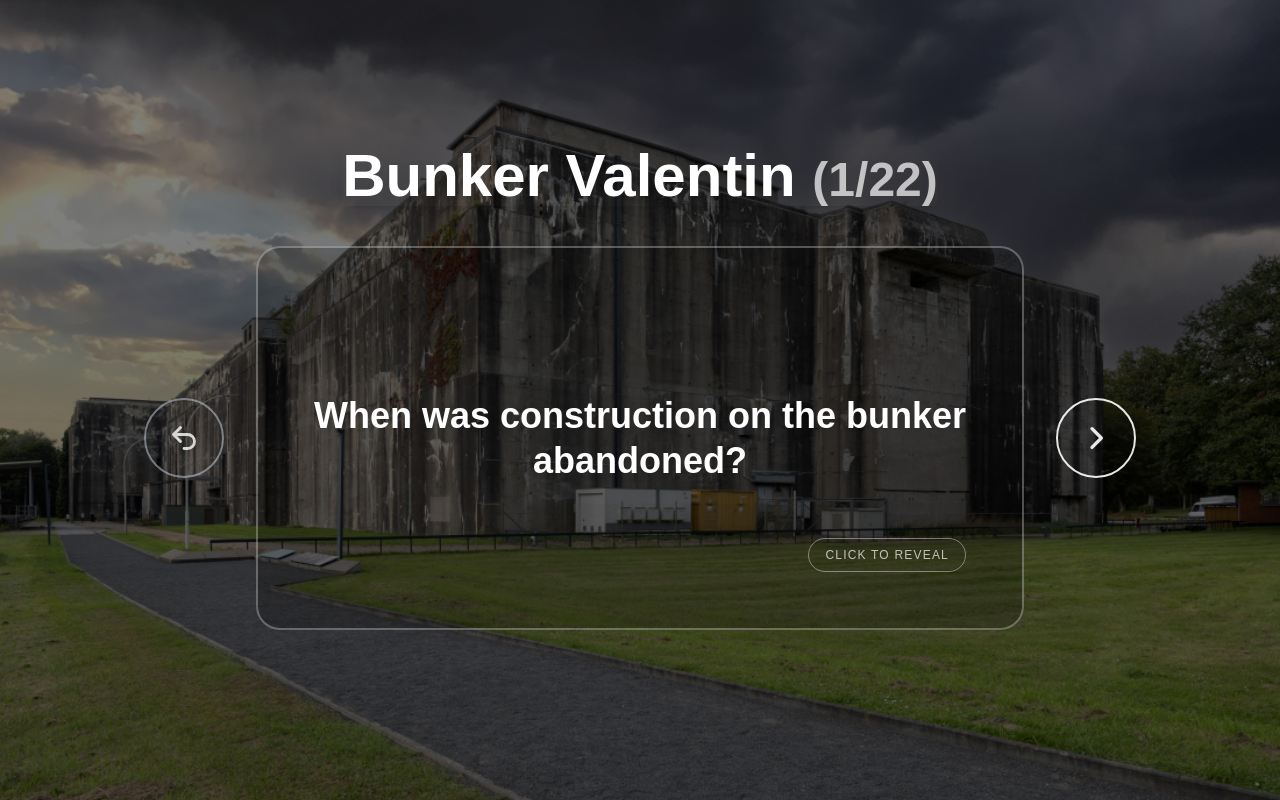
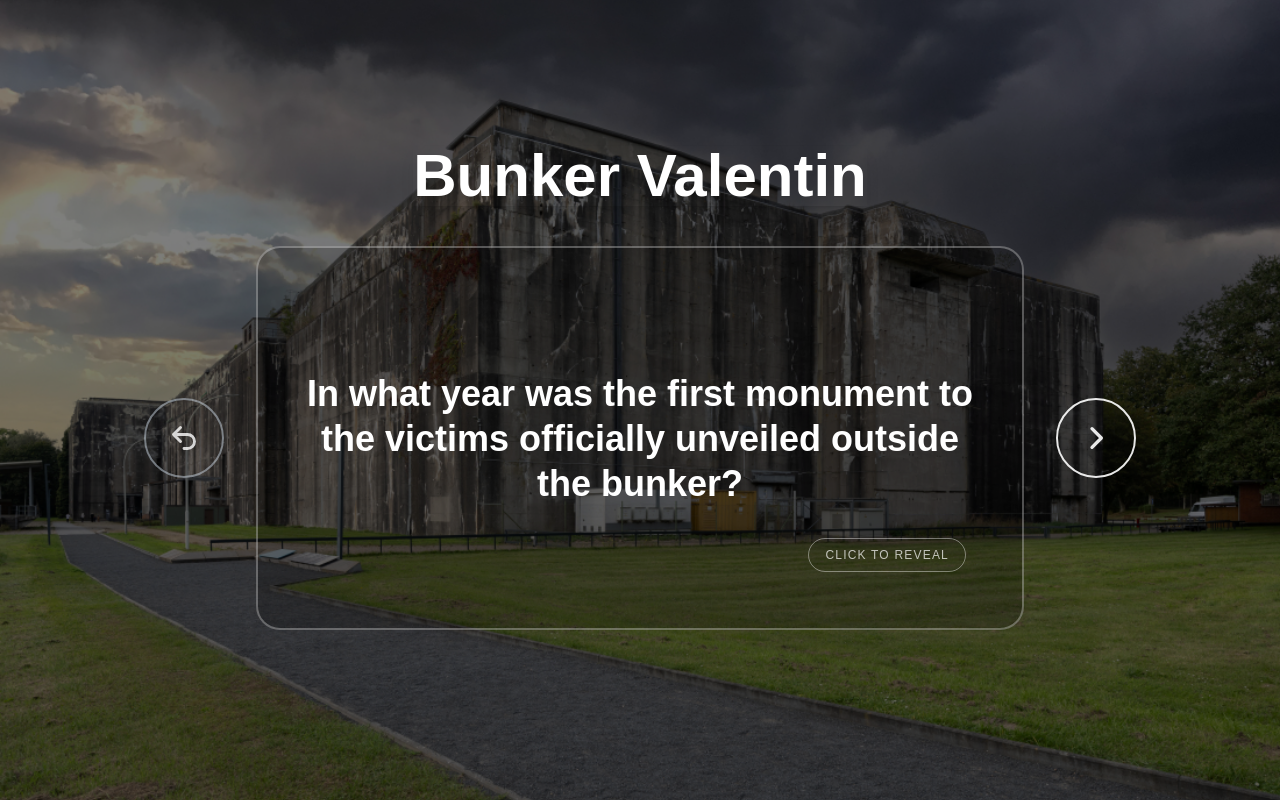
Before and after one commit to wangilisasi/bunker, a Next.js app: page / in a window 1280 px wide. Built offline with nearby package versions, Linux system fonts and the light colour scheme.

Commit message:
Make flashcards truly transparent with glassmorphism effect

```diff
--- a/src/components/Flashcard.tsx
+++ b/src/components/Flashcard.tsx
@@ -1,13 +1,41 @@
 "use client";
 
-import { useState, useEffect } from "react";
+import { useState } from "react";
 
-const animations = ["flip-horizontal", "flip-vertical", "fade-slide"] as const;
-type AnimationStyle = (typeof animations)[number];
+interface FlashcardProps {
+  question: string;
+  answer: string;
+}
 
-// These components now only define the *look* of the card, not its positioning.
-const FrontCard = ({ question }: { question: string }) => (
-  <div className="w-full h-full bg-black/20 backdrop-blur-lg border-2 border-white/30 group-hover:border-white/50 rounded-3xl transition-all duration-500 flex items-center justify-center p-8 sm:p-10">
+const CardFace = ({ children }: { children: React.ReactNode }) => (
+  <div className="relative w-full h-full border-2 border-white/30 group-hover:border-white/50 rounded-3xl p-8 sm:p-10 overflow-hidden transition-all duration-500 backdrop-blur-md bg-black/20">
+    {/* Content */}
+    <div className="relative w-full h-full flex items-center justify-center">
+      {children}
+    </div>
+  </div>
+);
+
+export default function Flashcard({ question, answer }: FlashcardProps) {
+  const [isFlipped, setIsFlipped] = useState(false);
+
+  const handleFlip = () => {
+    setIsFlipped(!isFlipped);
+  };
+
+  return (
+    <div
+      className="group w-full max-w-3xl mx-auto cursor-pointer"
+      onClick={handleFlip}
+    >
+      <div
+        className={`relative w-full h-80 sm:h-96 transition-transform duration-700 transform-style-preserve-3d ${
+          isFlipped ? "rotate-x-180" : ""
+        }`}
+      >
+        {/* Front of card */}
+        <div className="absolute inset-0 w-full h-full backface-hidden">
+          <CardFace>
             <div className="relative text-center w-full h-full flex items-center justify-center">
               <h2 className="text-white text-3xl md:text-4xl font-bold leading-tight">
                 {question}
@@ -18,11 +46,12 @@ const FrontCard = ({ question }: { question: string }) => (
                 </div>
               </div>
             </div>
+          </CardFace>
         </div>
-);
 
-const BackCard = ({ answer }: { answer: string }) => (
-  <div className="w-full h-full bg-black/20 backdrop-blur-lg border-2 border-white/30 group-hover:border-white/50 rounded-3xl transition-all duration-500 flex items-center justify-center p-8 sm:p-10">
+        {/* Back of card */}
+        <div className="absolute inset-0 w-full h-full backface-hidden rotate-x-180">
+          <CardFace>
             <div className="relative text-center w-full h-full flex flex-col items-center justify-center">
               <div className="absolute top-4 left-4">
                 <div className="px-3 py-1 bg-white/10 border border-white/20 rounded-full text-white/80 text-xs font-semibold uppercase tracking-widest">
@@ -33,76 +62,8 @@ const BackCard = ({ answer }: { answer: string }) => (
                 {answer}
               </p>
             </div>
+          </CardFace>
         </div>
-);
-
-interface FlashcardProps {
-  question: string;
-  answer: string;
-}
-
-export default function Flashcard({ question, answer }: FlashcardProps) {
-  const [isFlipped, setIsFlipped] = useState(false);
-  const [animationStyle, setAnimationStyle] = useState<AnimationStyle>("flip-horizontal");
-
-  useEffect(() => {
-    setAnimationStyle(animations[Math.floor(Math.random() * animations.length)]);
-  }, [question]);
-
-  const handleFlip = () => setIsFlipped(!isFlipped);
-
-  // The main container sets the size for all animation types
-  return (
-    <div
-      className="group w-full max-w-3xl mx-auto cursor-pointer"
-      onClick={handleFlip}
-    >
-      <div className="relative w-full h-80 sm:h-96">
-        {animationStyle === "fade-slide" ? (
-          <>
-            <div
-              className={`absolute inset-0 transition-all duration-500 ease-in-out ${
-                isFlipped
-                  ? "opacity-0 transform -translate-y-4"
-                  : "opacity-100 transform translate-y-0"
-              }`}
-            >
-              <FrontCard question={question} />
-            </div>
-            <div
-              className={`absolute inset-0 transition-all duration-500 ease-in-out ${
-                isFlipped
-                  ? "opacity-100 transform translate-y-0"
-                  : "opacity-0 transform translate-y-4"
-              }`}
-            >
-              <BackCard answer={answer} />
-            </div>
-          </>
-        ) : (
-          <div
-            className={`w-full h-full transition-transform duration-700 transform-style-preserve-3d ${
-              isFlipped
-                ? animationStyle === "flip-horizontal"
-                  ? "rotate-y-180"
-                  : "rotate-x-180"
-                : ""
-            }`}
-          >
-            <div className="absolute inset-0 w-full h-full backface-hidden">
-              <FrontCard question={question} />
-            </div>
-            <div
-              className={`absolute inset-0 w-full h-full backface-hidden ${
-                animationStyle === "flip-horizontal"
-                  ? "rotate-y-180"
-                  : "rotate-x-180"
-              }`}
-            >
-              <BackCard answer={answer} />
-            </div>
-          </div>
-        )}
       </div>
     </div>
   );
--- a/src/components/FlashcardApp.tsx
+++ b/src/components/FlashcardApp.tsx
@@ -101,10 +101,7 @@ export default function FlashcardApp() {
           {/* Header */}
           <div className="text-center mb-10">
             <h1 className="text-5xl md:text-6xl font-extrabold text-white shadow-lg">
-              Bunker Valentin{" "}
-              <span className="text-4xl md:text-5xl font-semibold text-white/70">
-                ({usedIndices.length}/{bunkerValentineFlashcards.length})
-              </span>
+              Bunker Valentin
             </h1>
           </div>
 
--- a/src/data/flashcards.ts
+++ b/src/data/flashcards.ts
@@ -97,20 +97,11 @@ export const bunkerValentineFlashcards = [
         "What was the Nazi term for civilian forced laborers from the occupied territories of the Soviet Union?",
       answer: "'Ostarbeiter' (Eastern Workers).",
     },
-    {
-      question:
-        "Why were Italian soldiers designated as 'military internees' and used for forced labor?",
-      answer:
-        "After Italy withdrew from its alliance with Germany in 1943, its soldiers were captured. Germany re-classified them as 'military internees' to bypass international law and use them as forced laborers.",
-    },
+
     {
       question: "What was an 'Arbeitserziehungslager'?",
       answer:
         "A so-called “corrective labour camp” operated by the Gestapo to discipline and oppress the workforce through violence and harsh conditions.",
     },
-    {
-      question:
-        "Who are the two historians credited with writing the German text this summary is based on?",
-      answer: "Dr. Christel Trouvé and Dr. Marcus Meyer.",
-    },
+
   ];
```
Lines whose indentation alone changed are shown as unchanged.
